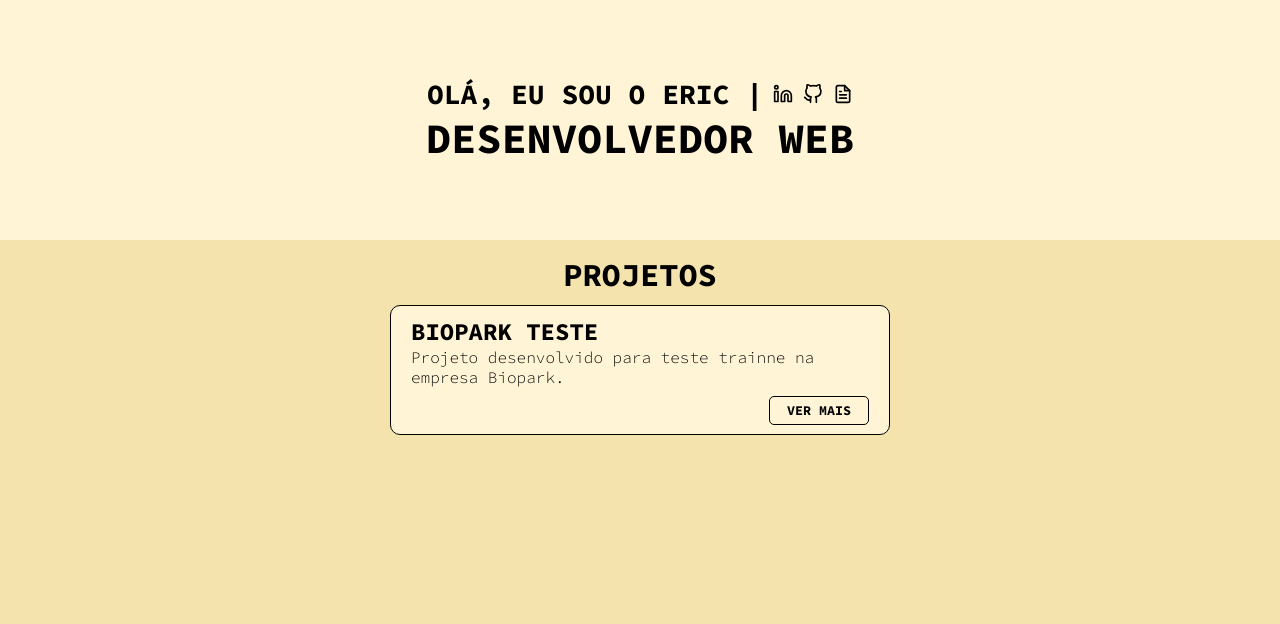
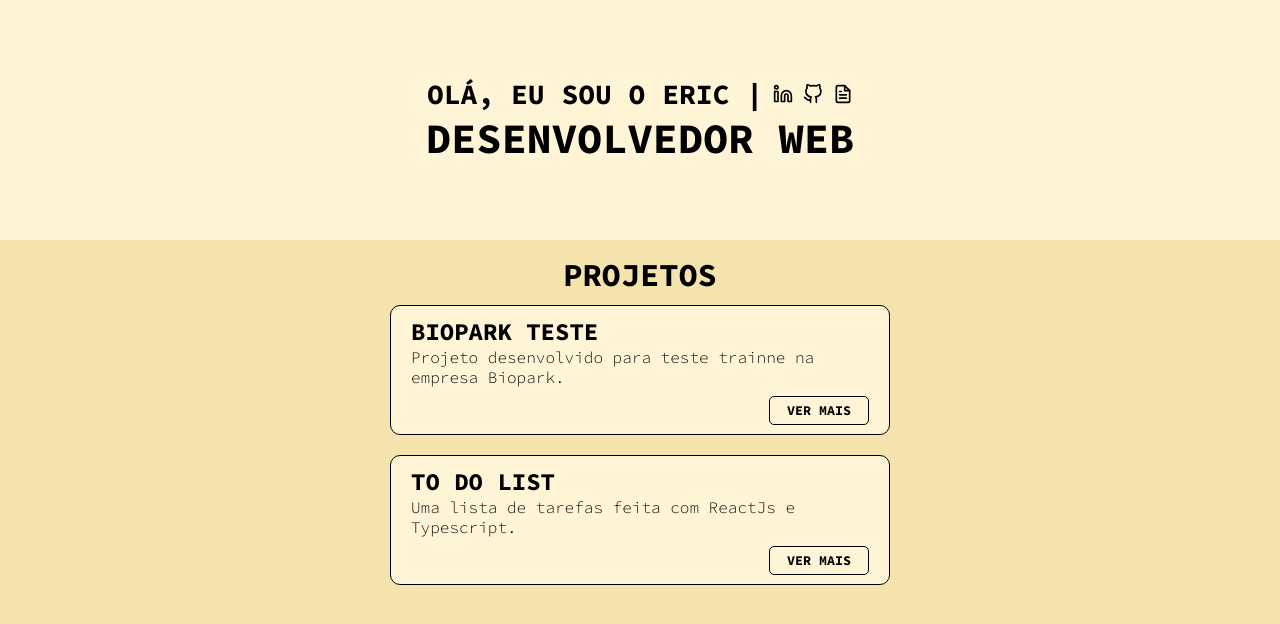
Before and after one commit to EricOliveiras/portfolio, a React (Vite) app: page / in a window 1280 px wide. Shown: the top 624 px of the page. Built offline with nearby package versions, Linux system fonts and the light colour scheme.

Commit message:
refactor: modify list projects component

```diff
--- a/src/components/ListProjects/index.tsx
+++ b/src/components/ListProjects/index.tsx
@@ -1,16 +1,31 @@
 import Project from '../Project'
+
+import { dataProjects } from '../../data/projects'
 
 import './style.css'
 
 const ListProjects = () => {
   return (
     <div className="list-project">
-			<Project
-				key={1}
-				name='Biopark teste'
-				about='Projeto desenvolvido para teste trainne na empresa Biopark.'
-				link='https://github.com/EricOliveiras/biopark-teste'
-			/>
+			{!dataProjects ?
+				(
+					<p>Nada por aqui!</p>
+				) :
+				(
+					dataProjects.map((project, index) => {
+						const { name, about, link } = project
+
+						return (
+							<Project
+								key={index}
+								name={name}
+								about={about}
+								link={link}
+							/>
+						)
+					})
+				)
+			}
     </div>
   )
 }
```
